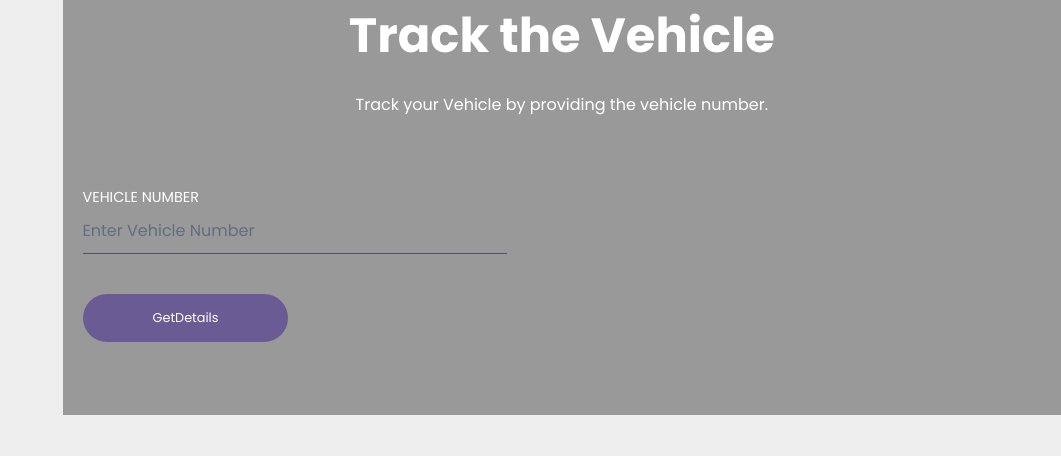
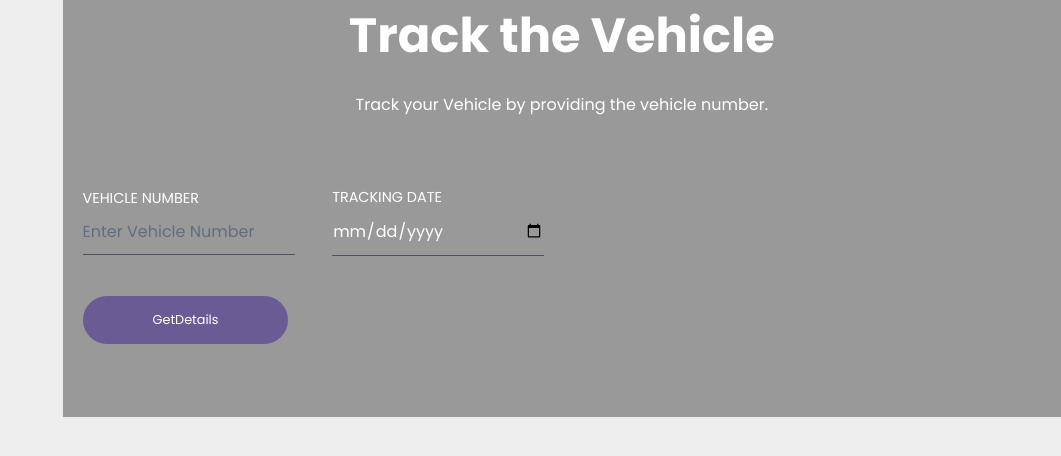
Before and after one commit to sdhanalakshm/tracker, a React (Create React App) app: page /services/vehicle in a window 1280 px wide. Shown: the top 456 px of the page, without its empty margins (219-1280 px from the left). Built offline with nearby package versions, Linux system fonts and the light colour scheme.

Commit message:
Added tracking Date

```diff
--- a/src/components/Dashboard/VehicleTracking/VehicleTracking.js
+++ b/src/components/Dashboard/VehicleTracking/VehicleTracking.js
@@ -24,6 +24,7 @@ const BootstrapDialog = styled(Dialog)(({ theme }) => ({
 function VehicleTracking({ inactive }) {
   const [vehicle, setVehicle] = useState('');
   const [vehicleData, setVehicleData] = useState('');
+  const [trackingDate, setTrackingDate] = useState('');
   const [open, setOpen] = useState(false);
 
   const handleClickOpen = () => {
@@ -44,8 +45,6 @@ function VehicleTracking({ inactive }) {
         .catch((error) => {
           console.error(error);
         });
-
-      console.log('hello');
     }
   };
 
@@ -61,6 +60,8 @@ function VehicleTracking({ inactive }) {
         <div class="contact-info">
           <div className="formCenter">
             <form className="formFields" onSubmit={handleSubmit}>
+              <div className="row">
+                <div className="column">
                   <div className="formField">
                     <label className="formFieldLabel" htmlFor="email">
                       Vehicle Number
@@ -78,6 +79,30 @@ function VehicleTracking({ inactive }) {
                       }}
                     />
                   </div>
+                </div>
+                <div className="column">
+                  <div className="formField">
+                    <label className="formFieldLabel" htmlFor="email">
+                      Tracking Date
+                    </label>
+                    <input
+                      type="date"
+                      id="start"
+                      className="formFieldInput"
+                      name="trip-start"
+                      min="2016-01-01"
+                      max={new Date()}
+                      onChange={(e) => {
+                        e.preventDefault();
+                        console.log(e.target.value);
+                        setTrackingDate(e.target.value);
+                      }}
+                      placeholder="Enter Tracking Date"
+                    />
+                  </div>
+                </div>
+              </div>
+
               <div className="formField">
                 <button className="formFieldButton" onClick={handleSubmit}>
                   GetDetails
--- a/src/components/login/Login.css
+++ b/src/components/login/Login.css
@@ -139,7 +139,6 @@
 .column {
   float: left;
   width: 50%;
-  background-color: #12130f;
 }
 
 /* Clear floats after the columns */
--- a/src/components/login/Login.js
+++ b/src/components/login/Login.js
@@ -20,7 +20,7 @@ export default function Login() {
         {loginState !== 'loggedIn' ? (
           <>
             <div className="row homeRowset">
-              <div class="column">
+              <div class="column homeRowset">
                 <div className="appAside">
                   <h1 className="navbar-heading homeRowset">
                     Vehicle Identificaton
@@ -32,7 +32,7 @@ export default function Login() {
                   />{' '}
                 </div>
               </div>
-              <div class="column">
+              <div class="column homeRowset">
                 <div className="appForm">
                   <div className="pageSwitcher">
                     <NavLink
--- a/src/components/login/SignInForm.js
+++ b/src/components/login/SignInForm.js
@@ -79,7 +79,7 @@ export default function SignInForm(props) {
 
         <div>
           <div className="row homeRowset">
-            <div class="column">
+            <div class="column homeRowset">
               {' '}
               <div className="instagramButton">
                 <GoogleLoginButton
@@ -87,7 +87,7 @@ export default function SignInForm(props) {
                 />
               </div>
             </div>
-            <div class="column">
+            <div class="column homeRowset">
               {' '}
               <div className="facebookButton">
                 <LinkedInLoginButton
@@ -97,7 +97,7 @@ export default function SignInForm(props) {
             </div>
           </div>
           <div className="row homeRowset">
-            <div class="column">
+            <div class="column homeRowset">
               {' '}
               <div className="facebookButton">
                 <FacebookLoginButton
@@ -105,7 +105,7 @@ export default function SignInForm(props) {
                 />
               </div>
             </div>
-            <div class="column">
+            <div class="column homeRowset">
               {' '}
               <div className="facebookButton">
                 <div className="instagramButton">
```
Lines whose indentation alone changed are shown as unchanged.
